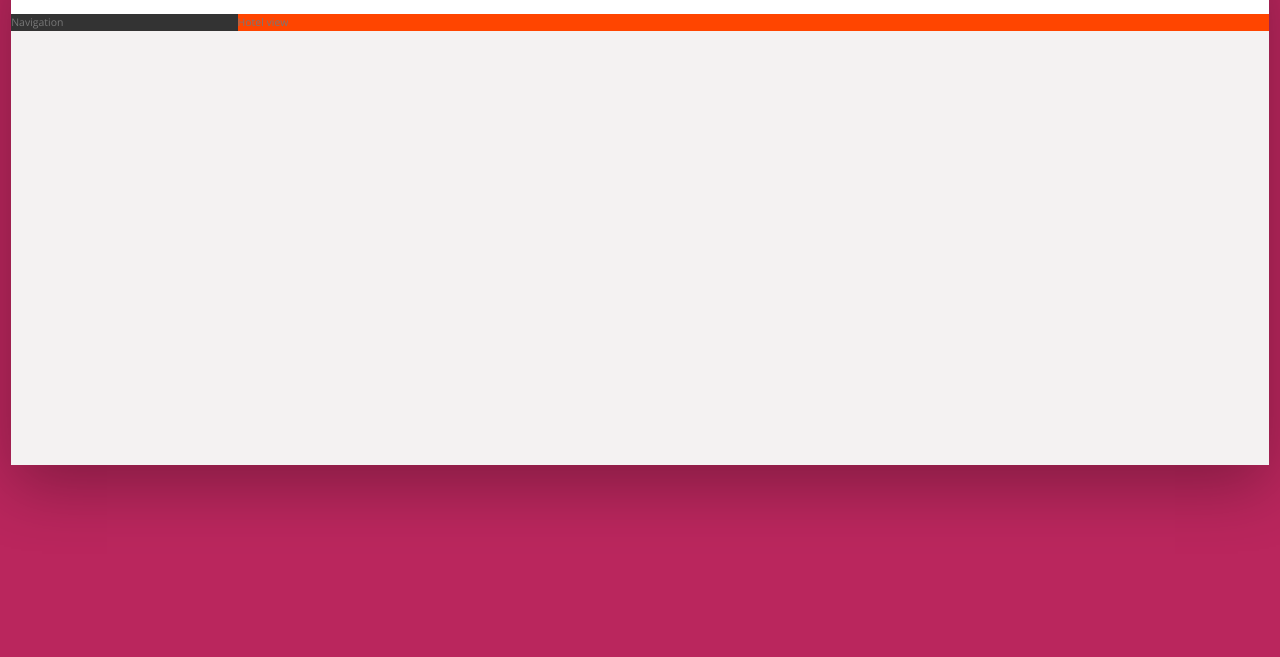
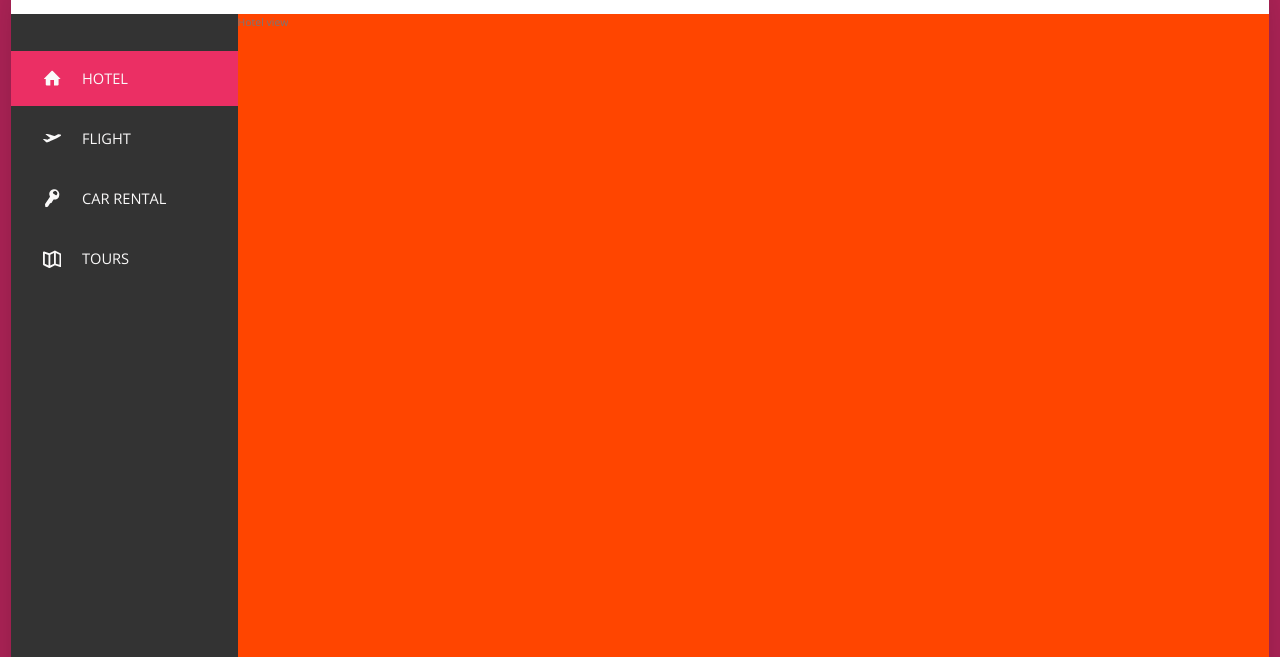
Before and after one commit to rich1eo/Trillo, a website: page index.html in a window 1280 px wide. Shown: the part 143-800 px from the top of the page. Drawn offline with nearby package versions, Linux system fonts and the light colour scheme.

Commit message:
feature: add navigation

```diff
--- a/index.html
+++ b/index.html
@@ -55,7 +55,43 @@
         </nav>
       </header>
       <div class="content">
-        <nav class="sidebar">Navigation</nav>
+        <nav class="sidebar">
+          <ul class="side-nav">
+            <li class="side-nav__item side-nav__item--active">
+              <a href="#" class="side-nav__link">
+                <svg class="side-nav__icon">
+                  <use href="img/sprite.svg#icon-home"></use>
+                </svg>
+                <span>Hotel</span>
+              </a>
+            </li>
+            <li class="side-nav__item">
+              <a href="#" class="side-nav__link">
+                <svg class="side-nav__icon">
+                  <use href="img/sprite.svg#icon-aircraft-take-off"></use>
+                </svg>
+                <span>Flight</span>
+              </a>
+            </li>
+            <li class="side-nav__item">
+              <a href="#" class="side-nav__link">
+                <svg class="side-nav__icon">
+                  <use href="img/sprite.svg#icon-key"></use>
+                </svg>
+                <span>Car rental</span>
+              </a>
+            </li>
+            <li class="side-nav__item">
+              <a href="#" class="side-nav__link">
+                <svg class="side-nav__icon">
+                  <use href="img/sprite.svg#icon-map"></use>
+                </svg>
+                <span>Tours</span>
+              </a>
+            </li>
+          </ul>
+          <div class="legal">&copy; 2023 by Trillo. All rights reserved.</div>
+        </nav>
         <main class="hotel-view">Hotel view</main>
       </div>
     </div>
--- a/sass/_components.scss
+++ b/sass/_components.scss
@@ -115,3 +115,73 @@
     margin-right: 1rem;
   }
 }
+
+///////////////////////////////////////
+// SIDE NAVIGATION
+.side-nav {
+  font-size: 1.4rem;
+  list-style: none;
+  margin-top: 3.5rem;
+
+  &__item {
+    position: relative;
+
+    &:not(:last-child) {
+      margin-bottom: 0.5rem;
+    }
+  }
+
+  &__item::before {
+    content: '';
+    position: absolute;
+    top: 0;
+    left: 0;
+    height: 100%;
+    width: 3px;
+    background-color: var(--color-primary);
+    transform: scaleY(0);
+    transform-origin: bottom;
+    transition: transform 0.2s, width 0.4s cubic-bezier(1, 0, 0, 1) 0.2s,
+      background-color 0.1s;
+  }
+
+  &__item:hover::before,
+  &__item--active::before {
+    transform: scaleY(1);
+    width: 100%;
+  }
+
+  &__item:active::before {
+    background-color: var(--color-primary-light);
+  }
+
+  &__link:link,
+  &__link:visited {
+    color: var(--color-grey-light-1);
+    text-decoration: none;
+    text-transform: uppercase;
+    display: block;
+    padding: 1.5rem 3rem;
+    position: relative;
+    z-index: 10;
+
+    display: flex;
+    align-items: center;
+  }
+
+  &__icon {
+    width: 1.75rem;
+    height: 1.75rem;
+    margin-right: 2rem;
+    fill: currentColor;
+  }
+}
+
+///////////////////////////////////////
+// LEGAL TEXT
+.legal {
+  font-size: 1.2rem;
+  color: var(--color-grey-light-4);
+  text-align: center;
+  padding: 2.5rem;
+}
--- a/sass/_layout.scss
+++ b/sass/_layout.scss
@@ -26,10 +26,17 @@
   background-color: var(--color-grey-dark-1);
 
   flex: 0 0 18%;
+
+  display: flex;
+  flex-direction: column;
+  justify-content: space-between;
 }
 
 .hotel-view {
   background-color: #fff;
+
   background-color: orangered;
+  height: 80rem;
+
   flex: 1;
 }
```
Also changed, not shown: css/style.css, 1 other file.
